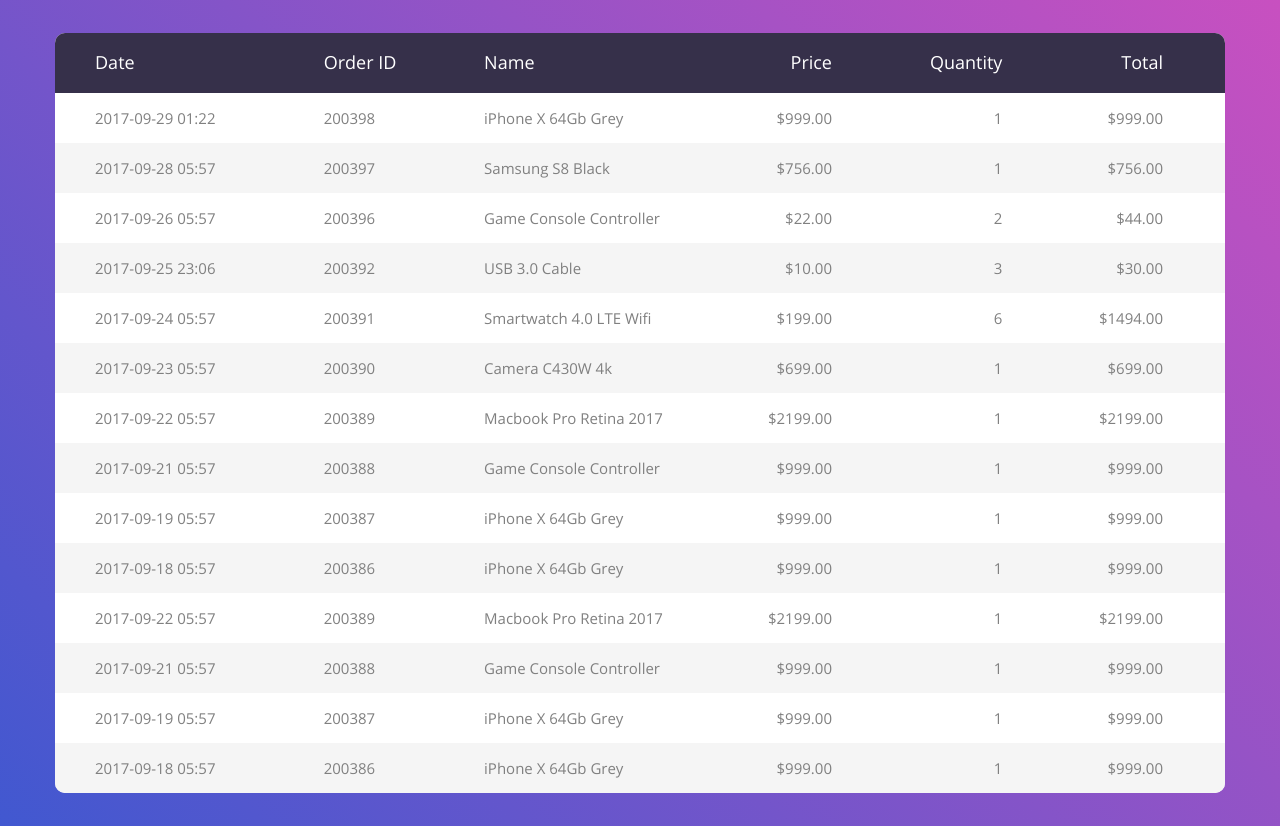
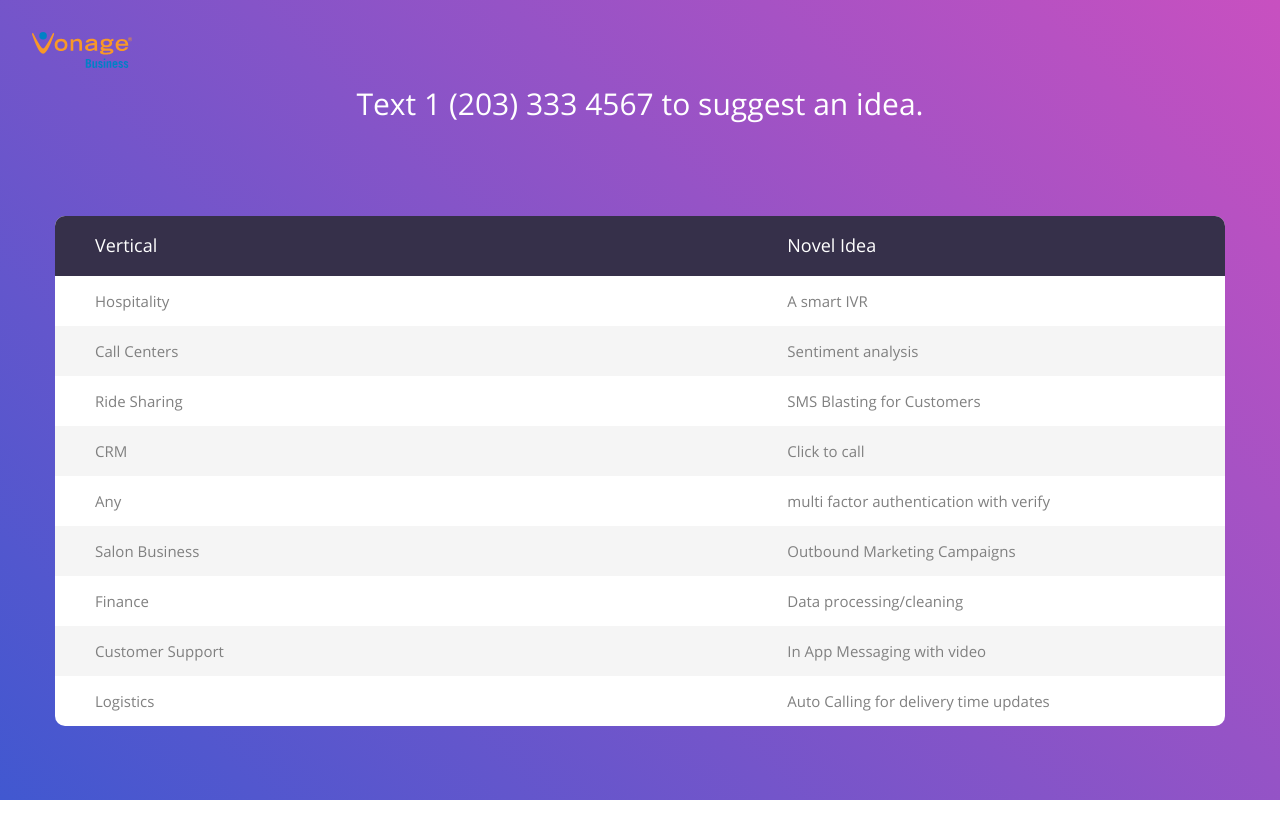
Before and after one commit to alwell-kevin/text-in-table-nexmo, a plain HTML site: page index.html in a window 1280 px wide. After the commit the page ends 800 px from the top, so only its background shows below. Drawn offline with Linux system fonts and the light colour scheme.

Commit message:
include ideas and logo

```diff
--- a/css/main.css
+++ b/css/main.css
@@ -1,30 +1,28 @@
-
-
 /*//////////////////////////////////////////////////////////////////
 [ FONT ]*/
-
 
 @font-face {
   font-family: OpenSans-Regular;
   src: url('../fonts/OpenSans/OpenSans-Regular.ttf');
 }
 
-
-
 /*//////////////////////////////////////////////////////////////////
 [ RESTYLE TAG ]*/
+
 * {
   margin: 0px;
   padding: 0px;
   box-sizing: border-box;
 }
 
-body, html {
+body,
+html {
   height: 100%;
   font-family: sans-serif;
 }
 
 /* ------------------------------------ */
+
 a {
   margin: 0px;
   transition: all 0.4s;
@@ -42,17 +40,28 @@
 }
 
 /* ------------------------------------ */
-h1,h2,h3,h4,h5,h6 {margin: 0px;}
 
-p {margin: 0px;}
+h1,
+h2,
+h3,
+h4,
+h5,
+h6 {
+  margin: 0px;
+}
 
-ul, li {
+p {
+  margin: 0px;
+}
+
+ul,
+li {
   margin: 0px;
   list-style-type: none;
 }
 
+/* ------------------------------------ */
 
-/* ------------------------------------ */
 input {
   display: block;
   outline: none;
@@ -64,11 +73,13 @@
   outline: none;
 }
 
-textarea:focus, input:focus {
+textarea:focus,
+input:focus {
   border-color: transparent !important;
 }
 
 /* ------------------------------------ */
+
 button {
   outline: none !important;
   border: none;
@@ -83,16 +94,8 @@
   border: none !important;
 }
 
-
-
-
 /*//////////////////////////////////////////////////////////////////
 [ Utiliti ]*/
-
-
-
-
-
 
 /*//////////////////////////////////////////////////////////////////
 [ Table ]*/
@@ -110,7 +113,6 @@
   background: -o-linear-gradient(45deg, #4158d0, #c850c0);
   background: -moz-linear-gradient(45deg, #4158d0, #c850c0);
   background: linear-gradient(45deg, #4158d0, #c850c0);
-
   display: -webkit-box;
   display: -webkit-flex;
   display: -moz-box;
@@ -136,37 +138,50 @@
   margin: 0 auto;
   position: relative;
 }
+
 table * {
   position: relative;
 }
-table td, table th {
+
+table td,
+table th {
   padding-left: 8px;
 }
+
 table thead tr {
   height: 60px;
   background: #36304a;
 }
+
 table tbody tr {
   height: 50px;
 }
+
 table tbody tr:last-child {
   border: 0;
 }
-table td, table th {
+
+table td,
+table th {
   text-align: left;
 }
-table td.l, table th.l {
+
+table td.l,
+table th.l {
   text-align: right;
 }
-table td.c, table th.c {
-  text-align: center;
-}
-table td.r, table th.r {
+
+table td.c,
+table th.c {
   text-align: center;
 }
 
+table td.r,
+table th.r {
+  text-align: center;
+}
 
-.table100-head th{
+.table100-head th {
   font-family: OpenSans-Regular;
   font-size: 18px;
   color: #fff;
@@ -221,12 +236,14 @@
   padding-right: 62px;
 }
 
-
 @media screen and (max-width: 992px) {
   table {
     display: block;
   }
-  table > *, table tr, table td, table th {
+  table>*,
+  table tr,
+  table td,
+  table th {
     display: block;
   }
   table thead {
@@ -272,13 +289,11 @@
   table tbody tr td:nth-child(6):before {
     content: "Total";
   }
-
   .column4,
   .column5,
   .column6 {
     text-align: left;
   }
-
   .column4,
   .column5,
   .column6,
@@ -287,7 +302,6 @@
   .column3 {
     width: 100%;
   }
-
   tbody tr {
     font-size: 14px;
   }
@@ -299,3 +313,18 @@
     padding-right: 15px;
   }
 }
+
+#text-header {
+  font-family: OpenSans-Regular;
+  font-size: 30px;
+  color: #fff;
+  line-height: 2;
+  font-weight: unset;
+}
+
+#vg-logo{
+  position: absolute;
+  height: 5%;
+  margin-top: 2.5%;
+  margin-left: 2.5%;
+}
--- a/index.html
+++ b/index.html
@@ -1,11 +1,11 @@
 <!DOCTYPE html>
 <html lang="en">
 <head>
-	<title>Table V01</title>
+	<title>Nexmo</title>
 	<meta charset="UTF-8">
 	<meta name="viewport" content="width=device-width, initial-scale=1">
 <!--===============================================================================================-->
-	<link rel="icon" type="image/png" href="images/icons/favicon.ico"/>
+	<link rel="icon" type="image/png" href="images/icons/logo-vonage.svg"/>
 <!--===============================================================================================-->
 	<link rel="stylesheet" type="text/css" href="vendor/bootstrap/css/bootstrap.min.css">
 <!--===============================================================================================-->
@@ -24,134 +24,56 @@
 <body>
 
 	<div class="limiter">
+		<div id="vg-logo"><img style="height: auto; width: 100px;" src="images/icons/logo-vonage.svg"></img></div>
 		<div class="container-table100">
+				<div id="text-header">Text 1 (203) 333 4567 to suggest an idea.</div>
 			<div class="wrap-table100">
 				<div class="table100">
 					<table>
 						<thead>
 							<tr class="table100-head">
-								<th class="column1">Date</th>
-								<th class="column2">Order ID</th>
-								<th class="column3">Name</th>
-								<th class="column4">Price</th>
-								<th class="column5">Quantity</th>
-								<th class="column6">Total</th>
+								<th class="column1">Vertical</th>
+								<th class="column2">Novel Idea</th>
 							</tr>
 						</thead>
 						<tbody>
 								<tr>
-									<td class="column1">2017-09-29 01:22</td>
-									<td class="column2">200398</td>
-									<td class="column3">iPhone X 64Gb Grey</td>
-									<td class="column4">$999.00</td>
-									<td class="column5">1</td>
-									<td class="column6">$999.00</td>
+									<td class="column1">Hospitality</td>
+									<td class="column2">A smart IVR</td>
+
 								</tr>
 								<tr>
-									<td class="column1">2017-09-28 05:57</td>
-									<td class="column2">200397</td>
-									<td class="column3">Samsung S8 Black</td>
-									<td class="column4">$756.00</td>
-									<td class="column5">1</td>
-									<td class="column6">$756.00</td>
+									<td class="column1">Call Centers</td>
+									<td class="column2">Sentiment analysis</td>
 								</tr>
 								<tr>
-									<td class="column1">2017-09-26 05:57</td>
-									<td class="column2">200396</td>
-									<td class="column3">Game Console Controller</td>
-									<td class="column4">$22.00</td>
-									<td class="column5">2</td>
-									<td class="column6">$44.00</td>
+									<td class="column1">Ride Sharing</td>
+									<td class="column2">SMS Blasting for Customers</td>
 								</tr>
 								<tr>
-									<td class="column1">2017-09-25 23:06</td>
-									<td class="column2">200392</td>
-									<td class="column3">USB 3.0 Cable</td>
-									<td class="column4">$10.00</td>
-									<td class="column5">3</td>
-									<td class="column6">$30.00</td>
+									<td class="column1">CRM</td>
+									<td class="column2">Click to call</td>
 								</tr>
 								<tr>
-									<td class="column1">2017-09-24 05:57</td>
-									<td class="column2">200391</td>
-									<td class="column3">Smartwatch 4.0 LTE Wifi</td>
-									<td class="column4">$199.00</td>
-									<td class="column5">6</td>
-									<td class="column6">$1494.00</td>
+									<td class="column1">Any</td>
+									<td class="column2">multi factor authentication with verify</td>
 								</tr>
 								<tr>
-									<td class="column1">2017-09-23 05:57</td>
-									<td class="column2">200390</td>
-									<td class="column3">Camera C430W 4k</td>
-									<td class="column4">$699.00</td>
-									<td class="column5">1</td>
-									<td class="column6">$699.00</td>
+									<td class="column1">Salon Business</td>
+									<td class="column2">Outbound Marketing Campaigns</td>
 								</tr>
 								<tr>
-									<td class="column1">2017-09-22 05:57</td>
-									<td class="column2">200389</td>
-									<td class="column3">Macbook Pro Retina 2017</td>
-									<td class="column4">$2199.00</td>
-									<td class="column5">1</td>
-									<td class="column6">$2199.00</td>
+									<td class="column1">Finance</td>
+									<td class="column2">Data processing/cleaning</td>
 								</tr>
 								<tr>
-									<td class="column1">2017-09-21 05:57</td>
-									<td class="column2">200388</td>
-									<td class="column3">Game Console Controller</td>
-									<td class="column4">$999.00</td>
-									<td class="column5">1</td>
-									<td class="column6">$999.00</td>
+									<td class="column1">Customer Support</td>
+									<td class="column2">In App Messaging with video</td>
 								</tr>
 								<tr>
-									<td class="column1">2017-09-19 05:57</td>
-									<td class="column2">200387</td>
-									<td class="column3">iPhone X 64Gb Grey</td>
-									<td class="column4">$999.00</td>
-									<td class="column5">1</td>
-									<td class="column6">$999.00</td>
+									<td class="column1">Logistics</td>
+									<td class="column2">Auto Calling for delivery time updates</td>
 								</tr>
-								<tr>
-									<td class="column1">2017-09-18 05:57</td>
-									<td class="column2">200386</td>
-									<td class="column3">iPhone X 64Gb Grey</td>
-									<td class="column4">$999.00</td>
-									<td class="column5">1</td>
-									<td class="column6">$999.00</td>
-								</tr>
-								<tr>
-									<td class="column1">2017-09-22 05:57</td>
-									<td class="column2">200389</td>
-									<td class="column3">Macbook Pro Retina 2017</td>
-									<td class="column4">$2199.00</td>
-									<td class="column5">1</td>
-									<td class="column6">$2199.00</td>
-								</tr>
-								<tr>
-									<td class="column1">2017-09-21 05:57</td>
-									<td class="column2">200388</td>
-									<td class="column3">Game Console Controller</td>
-									<td class="column4">$999.00</td>
-									<td class="column5">1</td>
-									<td class="column6">$999.00</td>
-								</tr>
-								<tr>
-									<td class="column1">2017-09-19 05:57</td>
-									<td class="column2">200387</td>
-									<td class="column3">iPhone X 64Gb Grey</td>
-									<td class="column4">$999.00</td>
-									<td class="column5">1</td>
-									<td class="column6">$999.00</td>
-								</tr>
-								<tr>
-									<td class="column1">2017-09-18 05:57</td>
-									<td class="column2">200386</td>
-									<td class="column3">iPhone X 64Gb Grey</td>
-									<td class="column4">$999.00</td>
-									<td class="column5">1</td>
-									<td class="column6">$999.00</td>
-								</tr>
-
 						</tbody>
 					</table>
 				</div>
```
Also changed, not shown: images/icons/logo-vonage.svg (added). Lines whose indentation alone changed are shown as unchanged.
